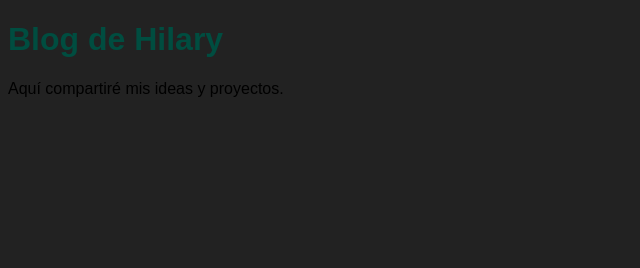
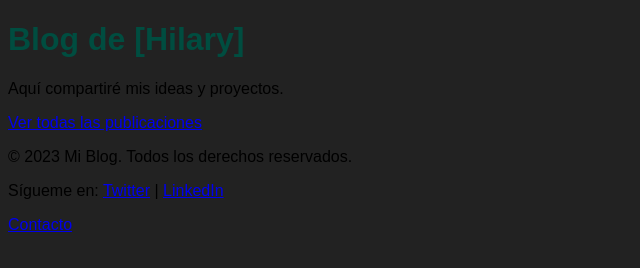
Before and after one commit to hilary-68/my-personal-blog, a plain HTML site: page index.html in a window 1280 px wide. Shown: the whole page, without its empty margins (0-640 px from the left). Drawn offline with Linux system fonts and the light colour scheme.

Commit message:
feat: Añadir página de contacto y enlace en el pie de página

```diff
--- a/index.html
+++ b/index.html
@@ -1 +1 @@
-<!DOCTYPE html><html lang="es"><head><meta charset="UTF-8"><title>Mi Blog Personal</title><link rel="stylesheet" href="style.css"></head><body><h1>Blog de Hilary</h1><p>Aquí compartiré mis ideas y proyectos.</p></body></html>
+<!DOCTYPE html><html lang="es"><head><meta charset="UTF-8"><title>Mi Blog Personal</title><link rel="stylesheet" href="style.css"></head><body><h1>Blog de [Hilary]</h1><p>Aquí compartiré mis ideas y proyectos.</p><p><a href="archive.html">Ver todas las publicaciones</a></p><footer><p>&copy; 2023 Mi Blog. Todos los derechos reservados.</p><p>Sígueme en: <a href="#">Twitter</a> | <a href="#">LinkedIn</a></p><p><a href="contact.html">Contacto</a></p></footer></body></html>
```
Also changed, not shown: contact.html (added, +1 -0 lines).
